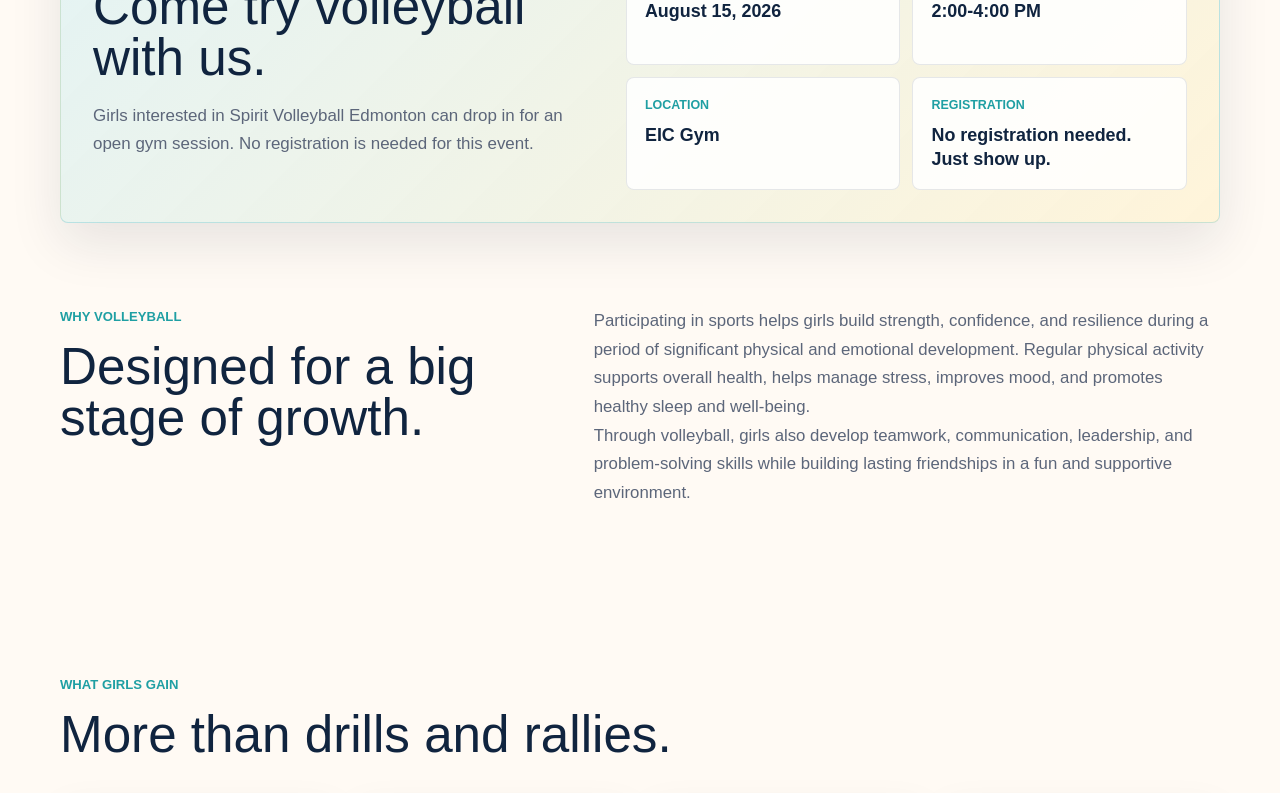
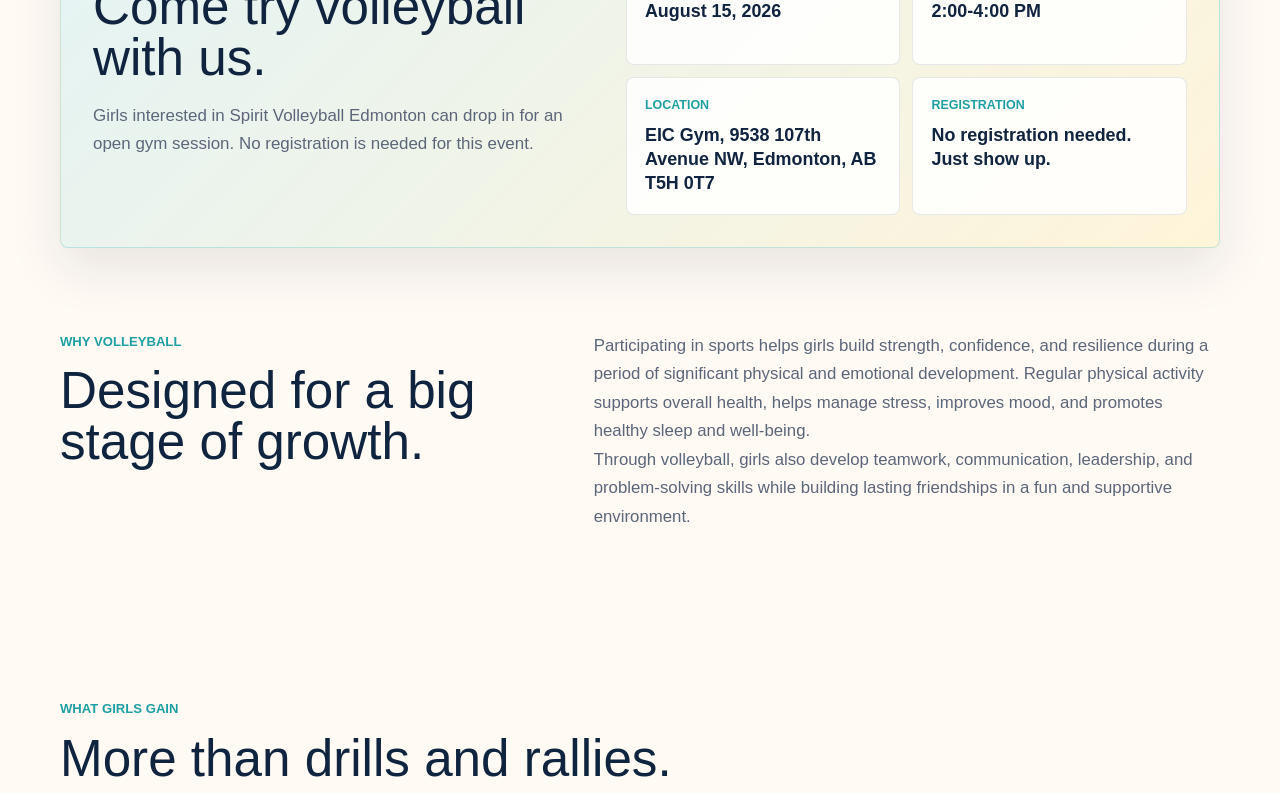
Before and after one commit to kyntrixtech/spirit-volleyball-edmonton, a Next.js app: page / in a window 1280 px wide. Shown: the part 1200-1993 px from the top of the page. Built offline with nearby package versions, Linux system fonts and the light colour scheme; no server answers.

Commit message:
Add EIC gym address

```diff
--- a/app/page.tsx
+++ b/app/page.tsx
@@ -34,7 +34,10 @@ const volleyballSkills = [
 const openGymDetails = [
   { label: "Date", value: "August 15, 2026" },
   { label: "Time", value: "2:00-4:00 PM" },
-  { label: "Location", value: "EIC Gym" },
+  {
+    label: "Location",
+    value: "EIC Gym, 9538 107th Avenue NW, Edmonton, AB T5H 0T7",
+  },
   { label: "Registration", value: "No registration needed. Just show up." },
 ];
 
@@ -257,7 +260,8 @@ export default function Home() {
             <div className="feeList">
               <p>
                 <strong>Open Gym:</strong> August 15, 2026, from 2:00-4:00 PM
-                at EIC Gym. No registration needed. Just show up.
+                at EIC Gym, 9538 107th Avenue NW, Edmonton, AB T5H 0T7. No
+                registration needed. Just show up.
               </p>
               <p>
                 <strong>Early Bird:</strong> $325 when registered by August 21, 2026.
```
